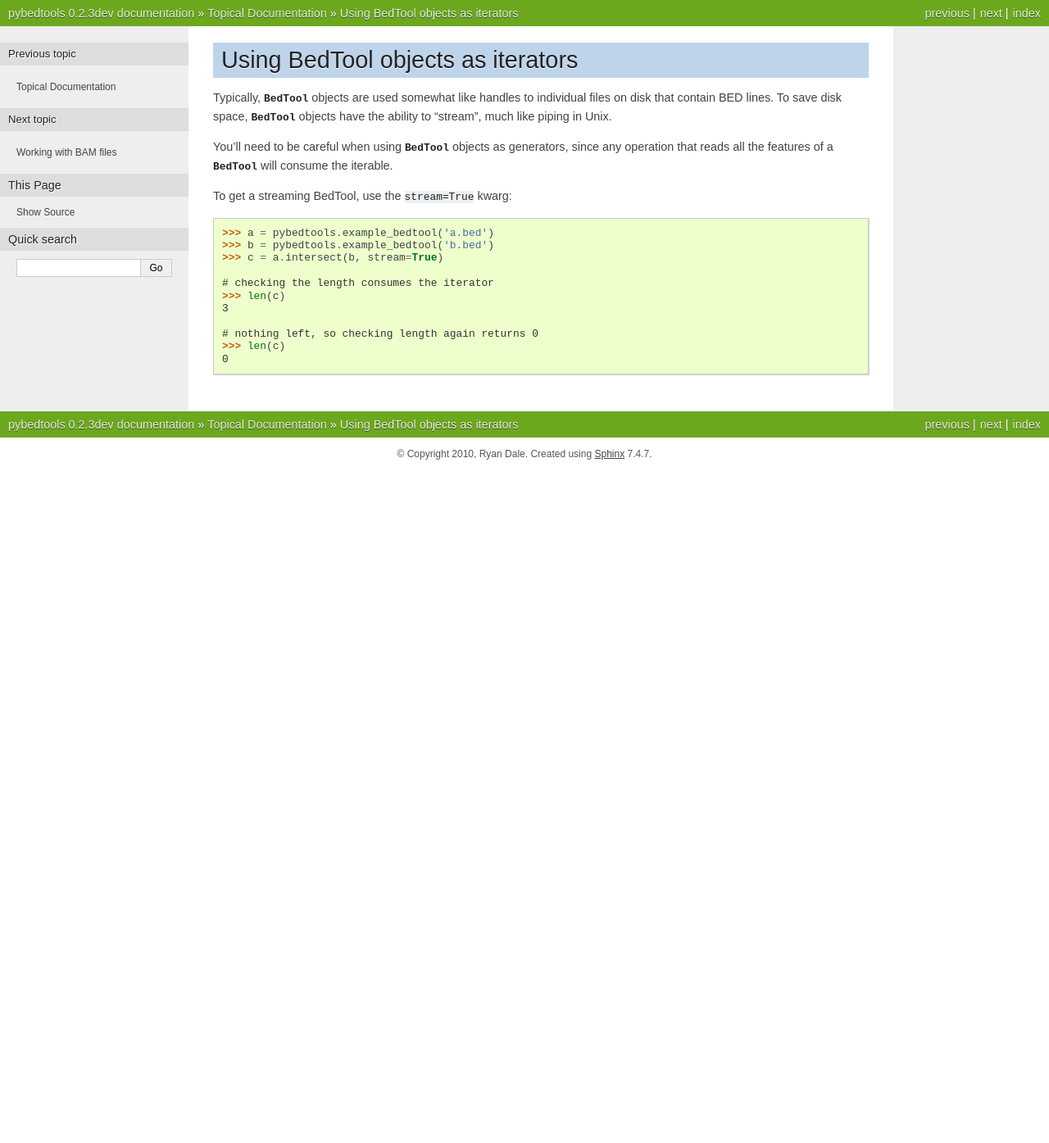
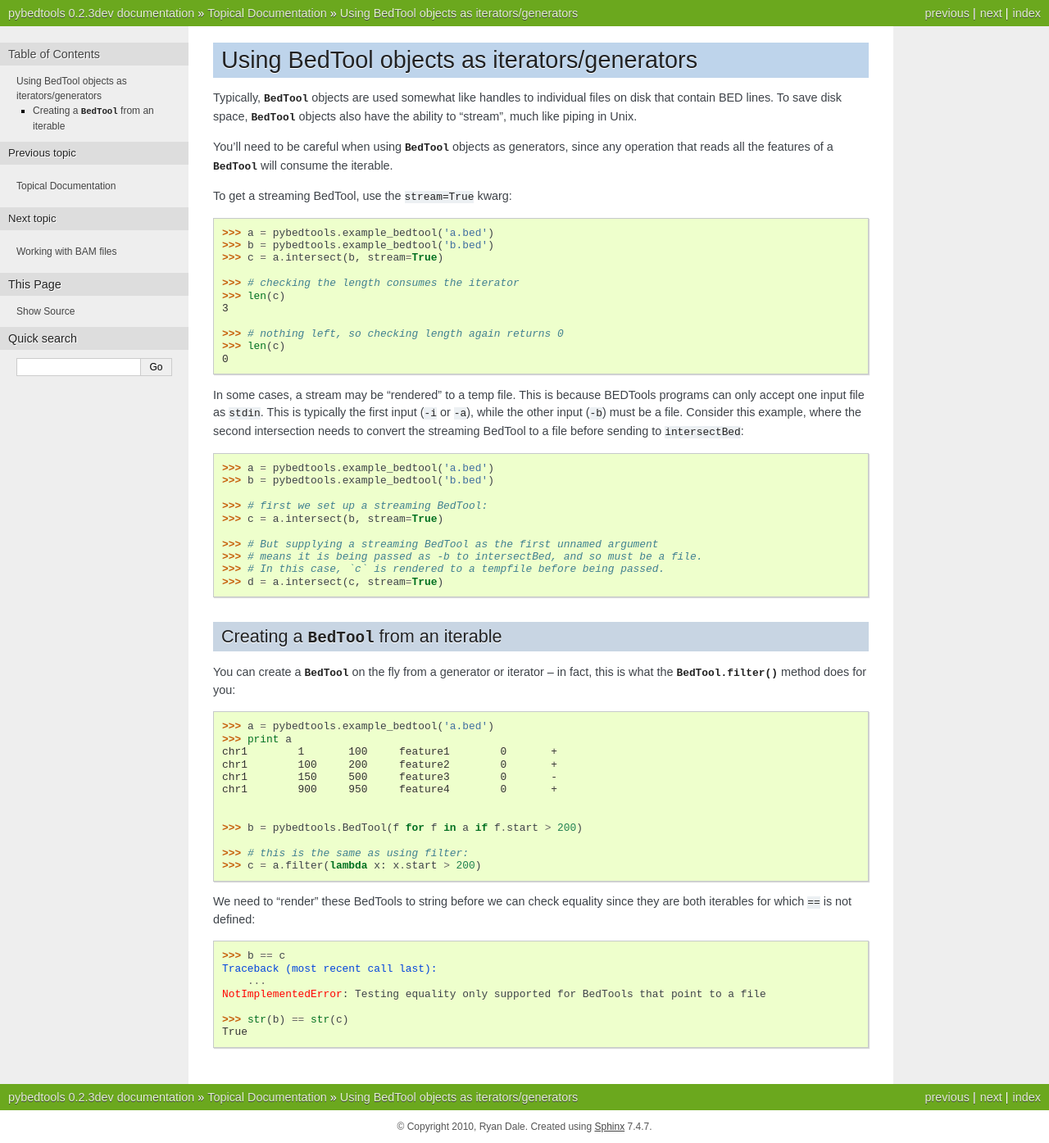
Before and after one commit to daler/pybedtools, a Sphinx documentation site: the page built from docs/source/topical-iterators.rst, in a window 1280 px wide. Shown: the whole page at 82% size. Built offline with Sphinx 7.4.7, drawn with Linux system fonts in a browser that asks for light colours; comment, search, counter and statistics services are not loaded; before the commit the page ends 900 px from its top, so only the background shows below that.

Commit message:
docs for BedTools from iterables

```diff
--- a/docs/source/topical-iterators.rst
+++ b/docs/source/topical-iterators.rst
@@ -1,11 +1,11 @@
 .. _`BedTools as iterators`:
 
-Using BedTool objects as iterators
-==================================
+Using BedTool objects as iterators/generators
+=============================================
 
 Typically, :mod:`BedTool` objects are used somewhat like handles to individual
 files on disk that contain BED lines.  To save disk space, :mod:`BedTool`
-objects have the ability to "stream", much like piping in Unix.
+objects also have the ability to "stream", much like piping in Unix.
 
 You'll need to be careful when using :mod:`BedTool` objects as generators,
 since any operation that reads all the features of a :mod:`BedTool` will
@@ -19,10 +19,65 @@ To get a streaming BedTool, use the `stream=True` kwarg:
     >>> b = pybedtools.example_bedtool('b.bed')
     >>> c = a.intersect(b, stream=True)
 
-    # checking the length consumes the iterator
+    >>> # checking the length consumes the iterator
     >>> len(c)
     3
 
-    # nothing left, so checking length again returns 0
+    >>> # nothing left, so checking length again returns 0
     >>> len(c)
     0
+
+In some cases, a stream may be "rendered" to a temp file.  This is because
+BEDTools programs can only accept one input file as `stdin`.  This is typically
+the first input (`-i` or `-a`), while the other input (`-b`) must be a file.
+Consider this example, where the second intersection needs to convert the
+streaming BedTool to a file before sending to `intersectBed`:
+
+.. doctest::
+
+    >>> a = pybedtools.example_bedtool('a.bed')
+    >>> b = pybedtools.example_bedtool('b.bed')
+
+    >>> # first we set up a streaming BedTool:
+    >>> c = a.intersect(b, stream=True)
+
+    >>> # But supplying a streaming BedTool as the first unnamed argument
+    >>> # means it is being passed as -b to intersectBed, and so must be a file.
+    >>> # In this case, `c` is rendered to a tempfile before being passed.
+    >>> d = a.intersect(c, stream=True)
+
+
+Creating a :class:`BedTool` from an iterable
+--------------------------------------------
+You can create a :class:`BedTool` on the fly from a generator or iterator -- in
+fact, this is what the :meth:`BedTool.filter` method does for you:
+
+.. doctest::
+    :options: +NORMALIZE_WHITESPACE
+
+    >>> a = pybedtools.example_bedtool('a.bed')
+    >>> print a
+    chr1	1	100	feature1	0	+
+    chr1	100	200	feature2	0	+
+    chr1	150	500	feature3	0	-
+    chr1	900	950	feature4	0	+
+    <BLANKLINE>
+
+    >>> b = pybedtools.BedTool(f for f in a if f.start > 200)
+
+    >>> # this is the same as using filter:
+    >>> c = a.filter(lambda x: x.start > 200)
+
+We need to "render" these BedTools to string before we can check equality
+since they are both iterables for which `==` is not defined:
+
+.. doctest::
+    :options: +ELLIPSIS
+
+    >>> b == c
+    Traceback (most recent call last):
+        ...
+    NotImplementedError: Testing equality only supported for BedTools that point to a file
+
+    >>> str(b) == str(c)
+    True
```
